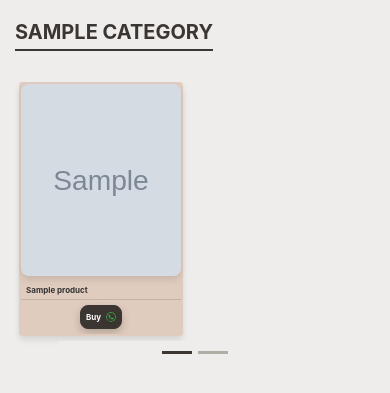
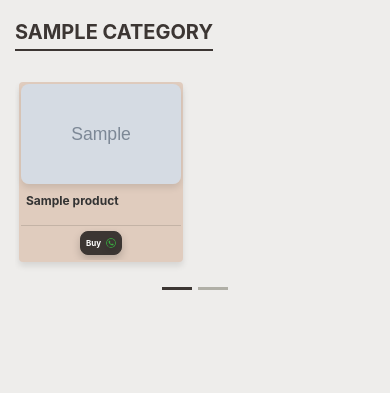
Before and after one commit to harshitaa1801/ecommerce, a Django app: template shop/templates/shop/index.html in a window 390 px wide. Shown: the part 56-449 px from the top of the page. Run offline with Django 4.2, Linux system fonts and the light colour scheme; data comes from the database, SQL or seed files in the repository; the template is opened without the code that fills it: most values are stand-ins (such as "Sample title", 1, 10 or a date in 2020); grey boxes marked "Sample" are stand-in pictures; some libraries are stand-ins or nearby versions.

Commit message:
ui fixes

```diff
--- a/ecomm/settings.py
+++ b/ecomm/settings.py
@@ -40,6 +40,7 @@ INSTALLED_APPS = [
     'django.contrib.sessions',
     'django.contrib.messages',
     'django.contrib.staticfiles',
+    'django_user_agents'
 ]
 
 MIDDLEWARE = [
@@ -50,6 +51,7 @@ MIDDLEWARE = [
     'django.contrib.auth.middleware.AuthenticationMiddleware',
     'django.contrib.messages.middleware.MessageMiddleware',
     'django.middleware.clickjacking.XFrameOptionsMiddleware',
+    'django_user_agents.middleware.UserAgentMiddleware',
 ]
 
 ROOT_URLCONF = 'ecomm.urls'
--- a/requirements.txt
+++ b/requirements.txt
@@ -18,6 +18,7 @@ distro==1.7.0
 # distro-info==1.1+ubuntu0.1
 Django==5.0.4
 django-allauth==0.62.1
+django-user-agents==0.4.0
 # duplicity==0.8.21
 fasteners==0.14.1
 filelock==3.15.1
--- a/shop/templates/shop/index.html
+++ b/shop/templates/shop/index.html
@@ -193,7 +193,7 @@
     display: none;
   } */
   .card {
-  height: 100%;
+  height: 180px;
   padding: 2px;
   /* height: auto; */
 
@@ -207,7 +207,7 @@
   }
 
   .card-title {
-    font-size: 8px; /* Adjust font size for mobile view */
+    font-size: 12px; /* Adjust font size for mobile view */
   }
 
   /* .card-text {
@@ -219,7 +219,7 @@
   }
 
   .card-img-top {
-    height: 150px; /* Reduce height for mobile view */
+    height: 100%; /* Reduce height for mobile view */
     object-fit: cover; /* Ensure the image covers the area */
   }
 
@@ -229,7 +229,9 @@
       margin-bottom: 15px; /* Adjust bottom margin */
       color: #3C3633;
     }
-
+    .col-md-3 img {
+    height: 100px;
+    }
 
   .card-footer {
     flex-direction: column; /* Ensure buttons remain horizontal in mobile view */
```
Also changed, not shown: shop/views.py (+17 -1 lines).
